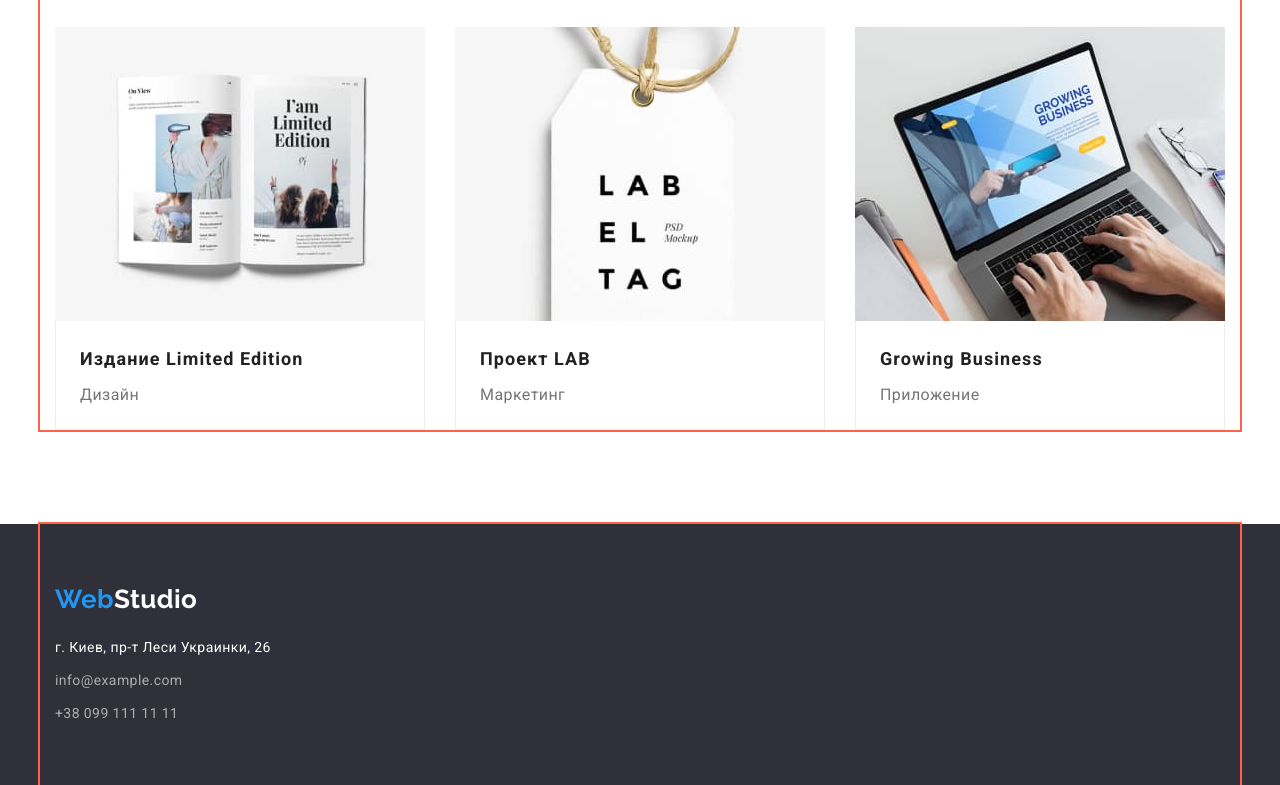
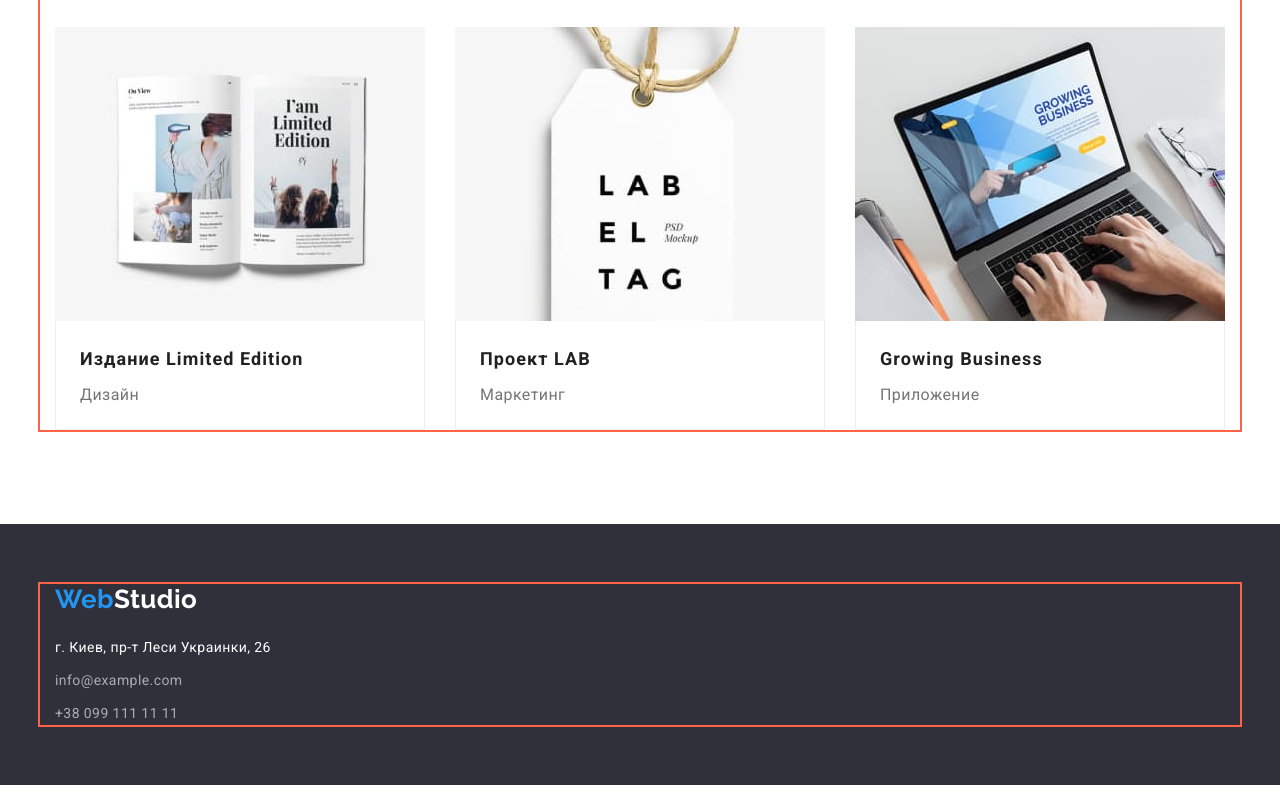
Before and after one commit to rasengun/goit-markup-hw-03, a plain HTML site: page portfolio.html in a window 1280 px wide. Shown: the part 1106-1891 px from the top of the page. Drawn offline with nearby package versions, Linux system fonts and the light colour scheme.

Commit message:
fix footer

```diff
--- a/portfolio.html
+++ b/portfolio.html
@@ -157,8 +157,8 @@
       </section>
     </main>
     <!-- Footer -->
-    <footer>
-      <div class="container footer">
+    <footer class="footer">
+      <div class="container">
         <div class="webstudio-link">
           <a href="./index.html" class="webstudio-footer link"
             >Web<span class="webstudio-white">Studio</span></a
```
